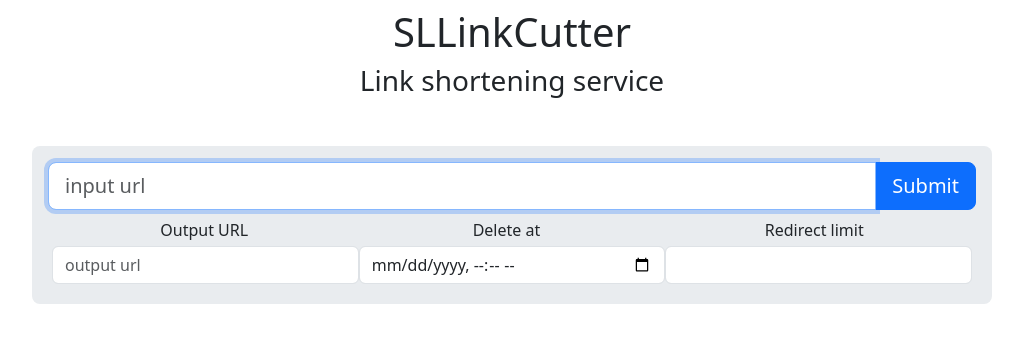
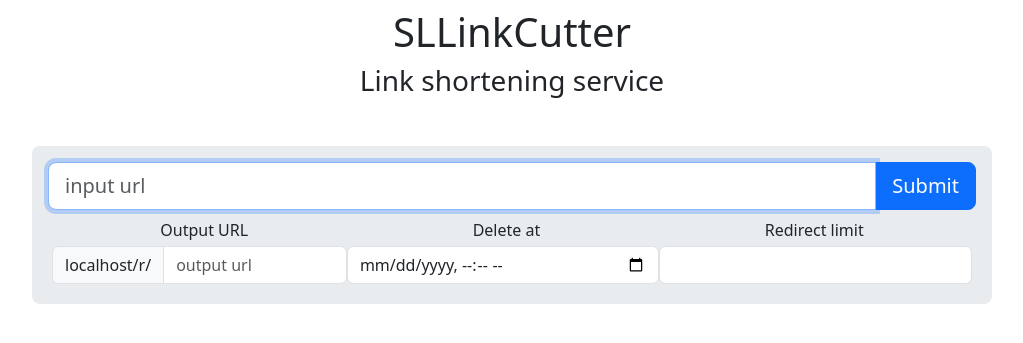
Before and after one commit to SergeLeon/SLServiceList, a Django app: page /r/ in a window 1280 px wide. Shown: the part 48-391 px from the top of the page, without its empty margins (128-1151 px from the left). Run offline with Django 4.2, Linux system fonts and the light colour scheme.

Commit message:
added domain label for output url input

```diff
--- a/src/templates/cutter.html
+++ b/src/templates/cutter.html
@@ -22,7 +22,12 @@
             <label>Redirect limit</label>
         </div>
         <div class="m-1 d-flex">
-            <input name="short_link" class="form-control" type="text"  placeholder="output url" autocomplete="off" >
+            <div class="input-group">
+                <span class="input-group-text" id="domain">
+                    <script>document.getElementById('domain').innerHTML = window.location.host + window.location.pathname</script>
+                </span>
+                <input name="short_link" class="form-control" type="text" placeholder="output url" autocomplete="off">
+            </div>
             <input name="datetime" class="form-control" type="datetime-local" placeholder="delete at">
             <input name="count" class="form-control" type="number">
         </div>
```
